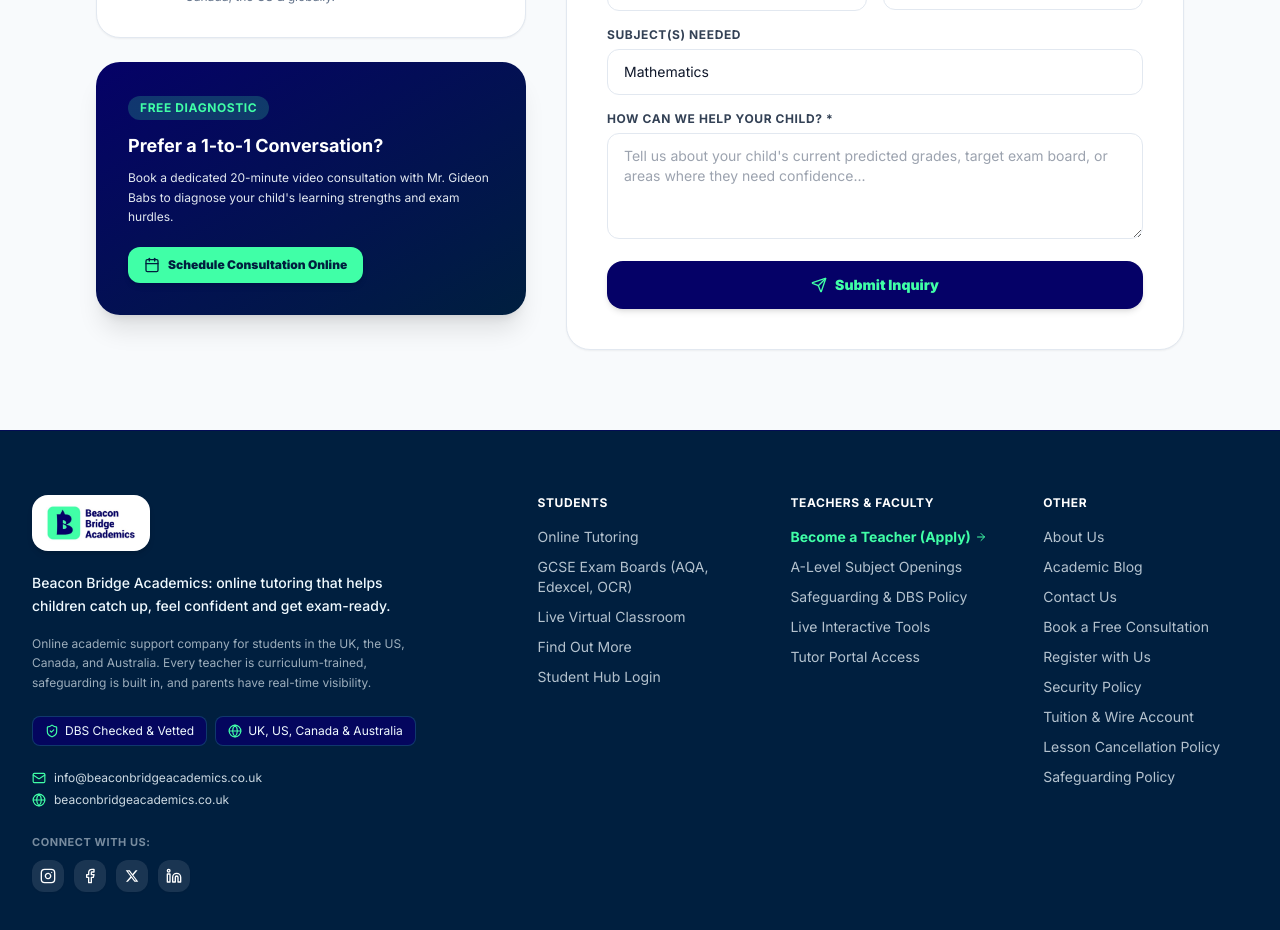
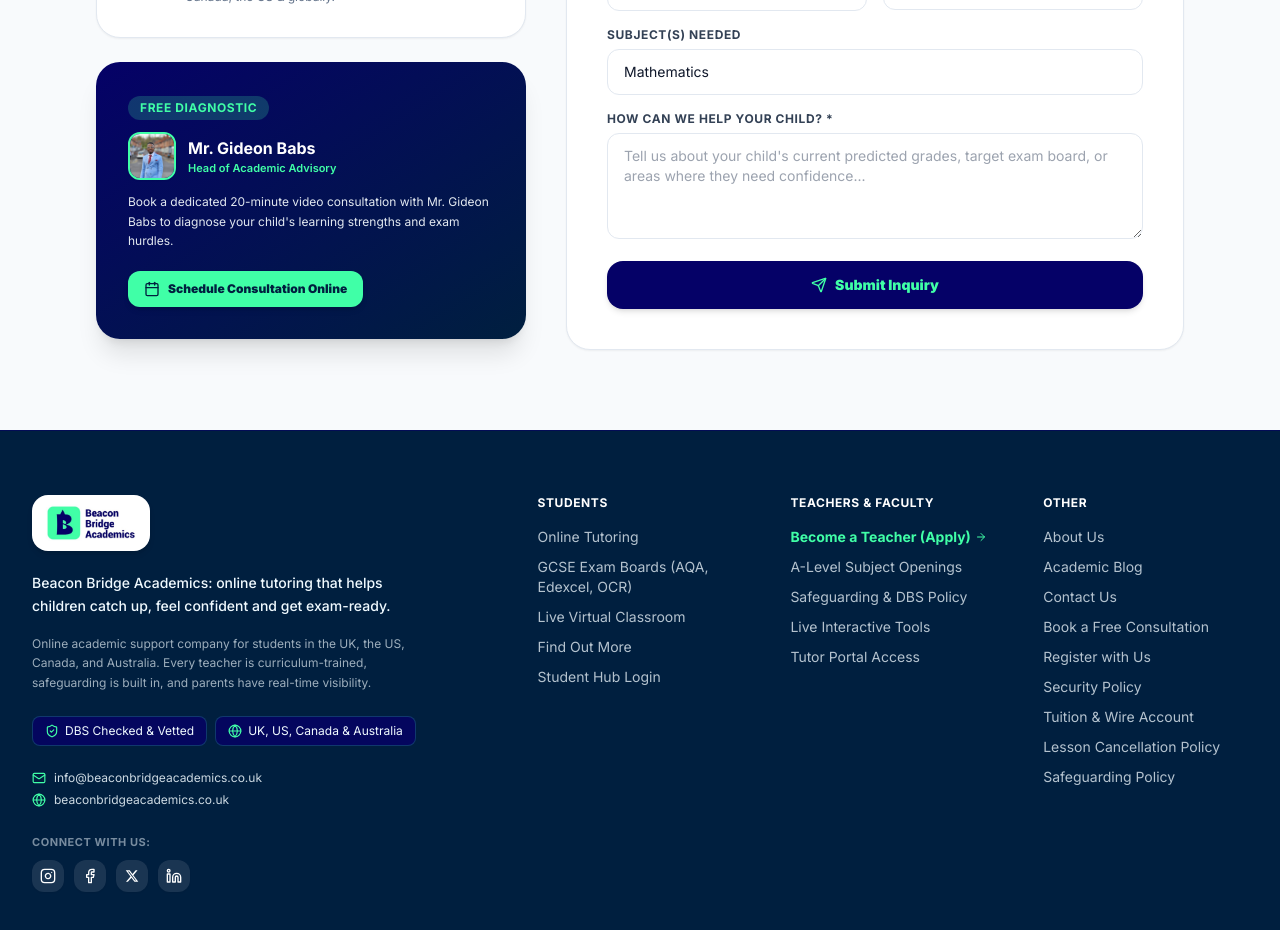
Before and after one commit to Alalade-Moses/BEACONACADEMY, a React (Vite) app in the folder client/: page /contact in a window 1280 px wide. Shown: the part 840-1770 px from the top of the page. Built offline with nearby package versions, Linux system fonts and the light colour scheme; no server answers.

Commit message:
feat(branding): add official academic advisor portrait photo for Mr. Gideon Babs

```diff
--- a/client/src/pages/public/BlogPage.jsx
+++ b/client/src/pages/public/BlogPage.jsx
@@ -490,7 +490,13 @@ export const BlogPage = () => {
       {/* Free Academic Consultation Banner */}
       <section className="max-w-6xl mx-auto px-4 sm:px-6 lg:px-8 mt-20">
         <div className="bg-gradient-to-r from-[#050167] to-[#001f3f] rounded-3xl p-8 sm:p-12 text-white relative overflow-hidden shadow-2xl flex flex-col md:flex-row items-center justify-between gap-8">
-          <div className="max-w-xl">
+          <div className="flex items-start gap-5 max-w-xl">
+            <img
+              src="/advisor.jpg"
+              alt="Mr. Gideon Babs"
+              className="w-16 h-16 sm:w-20 sm:h-20 rounded-2xl object-cover object-top border-2 border-[#40ffa7] shadow-xl shrink-0 hidden sm:block"
+            />
+            <div>
               <span className="inline-flex items-center gap-1.5 px-3 py-1 rounded-full bg-[#40ffa7]/20 text-[#40ffa7] text-xs font-bold uppercase tracking-wider mb-3">
                 <Award className="w-3.5 h-3.5" />
                 Tailored UK Mentoring
@@ -501,6 +507,7 @@ export const BlogPage = () => {
               <p className="mt-2 text-slate-200 text-sm leading-relaxed">
                 Book a complimentary 20-minute diagnostic consultation with Mr. Gideon Babs or our senior academic advisors to identify syllabus gaps and build an individualized tuition plan.
               </p>
+            </div>
           </div>
           <Link
             to="/book-consultation"
--- a/client/src/pages/public/BookConsultationPage.jsx
+++ b/client/src/pages/public/BookConsultationPage.jsx
@@ -25,7 +25,7 @@ const ADVISOR = {
   name: 'Mr. Gideon Babs',
   title: 'Head of Academic Advisory & Admissions Director',
   qualifications: 'Lead Academic Strategist & Senior Curriculum Specialist, 12+ Yrs UK Curriculum Lead',
-  avatar: 'https://images.unsplash.com/photo-1507003211169-0a1dd7228f2d?w=240&auto=format&fit=crop&q=80',
+  avatar: '/advisor.jpg',
   bio: 'Specialist in diagnosing learning bottlenecks, exam board timing techniques (AQA, Edexcel, OCR), and structuring high-yield revision roadmaps for GCSE and A-Level students.'
 };
 
@@ -346,7 +346,7 @@ export const BookConsultationPage = () => {
               <img
                 src={ADVISOR.avatar}
                 alt={ADVISOR.name}
-                className="w-16 h-16 rounded-2xl object-cover border-2 border-[#40ffa7] shadow-md shrink-0"
+                className="w-16 h-16 sm:w-20 sm:h-20 rounded-2xl object-cover object-top border-2 border-[#40ffa7] shadow-md shrink-0"
               />
               <div>
                 <h3 className="font-extrabold text-slate-900 text-lg leading-tight">{ADVISOR.name}</h3>
--- a/client/src/pages/public/ContactPage.jsx
+++ b/client/src/pages/public/ContactPage.jsx
@@ -151,7 +151,17 @@ export const ContactPage = () => {
               <span className="inline-block bg-[#40ffa7]/20 text-[#40ffa7] text-xs font-bold uppercase tracking-wider px-3 py-1 rounded-full mb-3">
                 Free Diagnostic
               </span>
-              <h3 className="text-lg font-bold">Prefer a 1-to-1 Conversation?</h3>
+              <div className="flex items-center space-x-3 mb-3">
+                <img
+                  src="/advisor.jpg"
+                  alt="Mr. Gideon Babs"
+                  className="w-12 h-12 rounded-xl object-cover object-top border-2 border-[#40ffa7] shadow-sm shrink-0"
+                />
+                <div>
+                  <h3 className="text-base font-bold">Mr. Gideon Babs</h3>
+                  <p className="text-[11px] text-[#40ffa7] font-semibold">Head of Academic Advisory</p>
+                </div>
+              </div>
               <p className="mt-2 text-xs text-slate-200 leading-relaxed">
                 Book a dedicated 20-minute video consultation with Mr. Gideon Babs to diagnose your child's learning strengths and exam hurdles.
               </p>
```
Also changed, not shown: client/public/advisor.jpg (added). Lines whose indentation alone changed are shown as unchanged.
